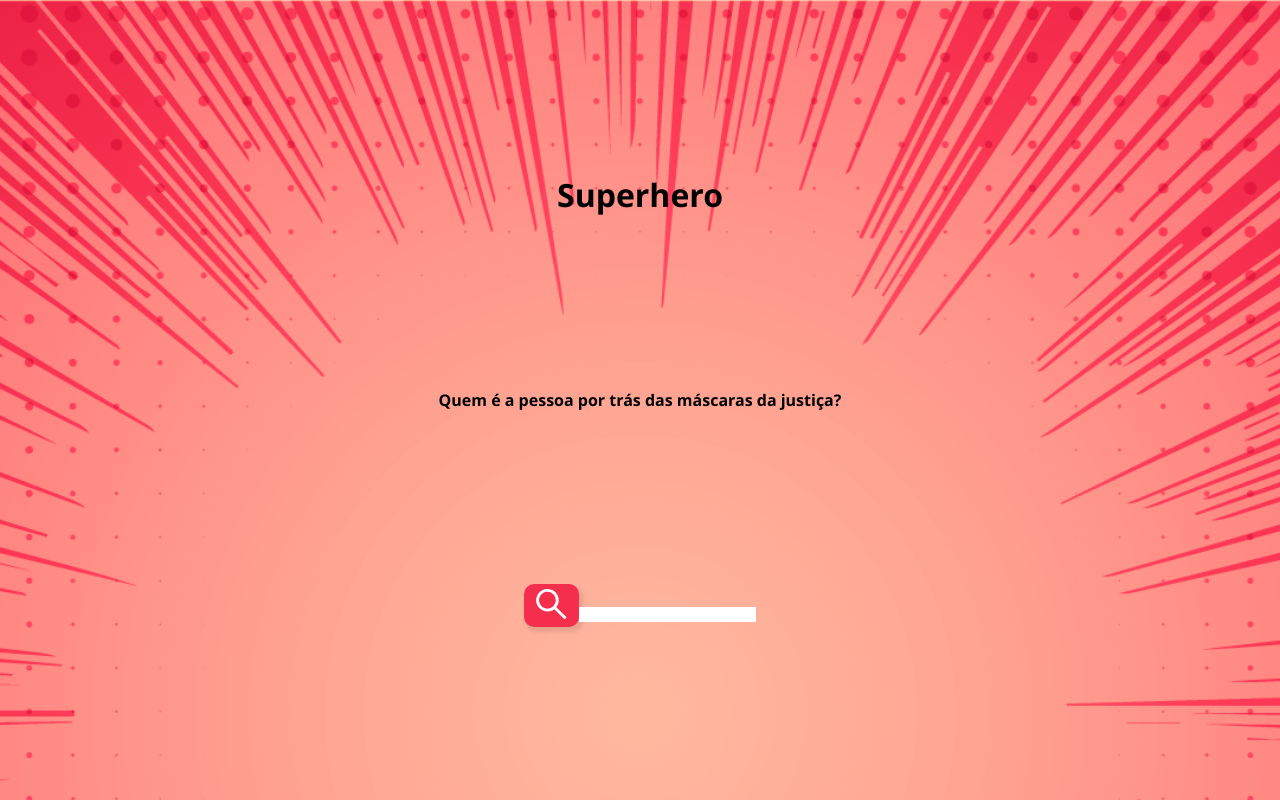
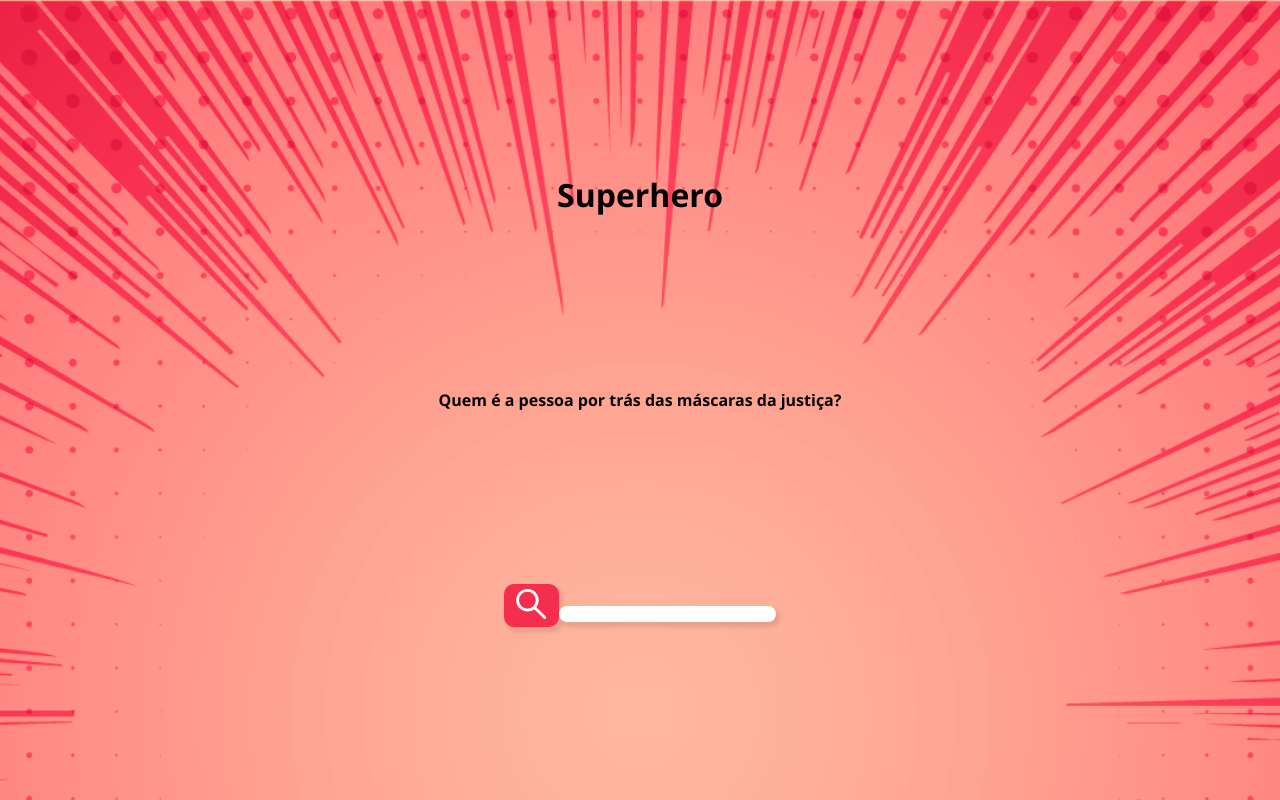
Before and after one commit to lucasfieri/superhero, a React (Create React App) app: page / in a window 1280 px wide. Built offline with nearby package versions, Linux system fonts and the light colour scheme.

Commit message:
style: stylize input component

```diff
--- a/src/components/atoms/Input/Input.jsx
+++ b/src/components/atoms/Input/Input.jsx
@@ -1,9 +1,10 @@
 import PropTypes from 'prop-types'
+import './style.scss'
 
-const Input = ({ placeholder = '', type = 'text', name, value }) => {
+const Input = ({ placeholder = '', type = 'text', name, value, className = '' }) => {
   return (
     <input
-      className='input'
+      className={`input ${className}`}
       type={type}
       name={name}
       placeholder={placeholder}
@@ -18,5 +19,6 @@ Input.propTypes = {
   placeholder: PropTypes.string,
   type: PropTypes.string,
   name: PropTypes.string.isRequired,
-  value: PropTypes.string
+  value: PropTypes.string,
+  className: PropTypes.string
 }
--- /dev/null
+++ b/src/components/atoms/Input/style.scss
@@ -0,0 +1,12 @@
+.input {
+  margin: 0;
+  border: none;
+  box-shadow: 3px 4px 4px 1px rgba(0,0,0,0.10);
+  border-radius: 10px;
+  outline: none;
+  flex: 1 1 100%;
+  padding: 0px 18px;
+  font-size: 14px;
+  letter-spacing: 1.5px;
+  color: #535353;
+}
```
